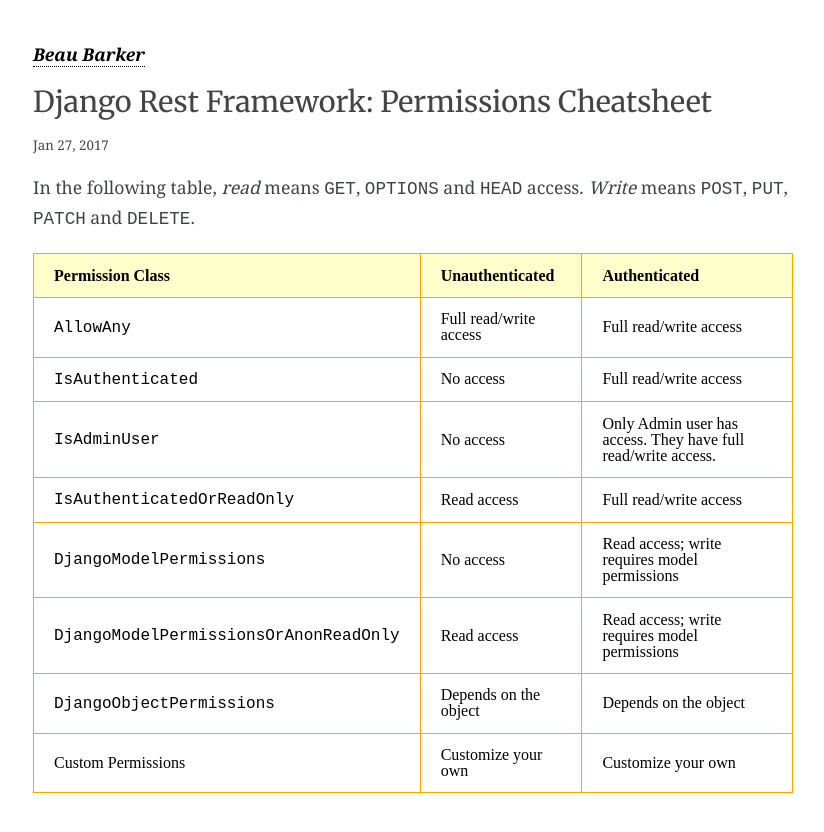
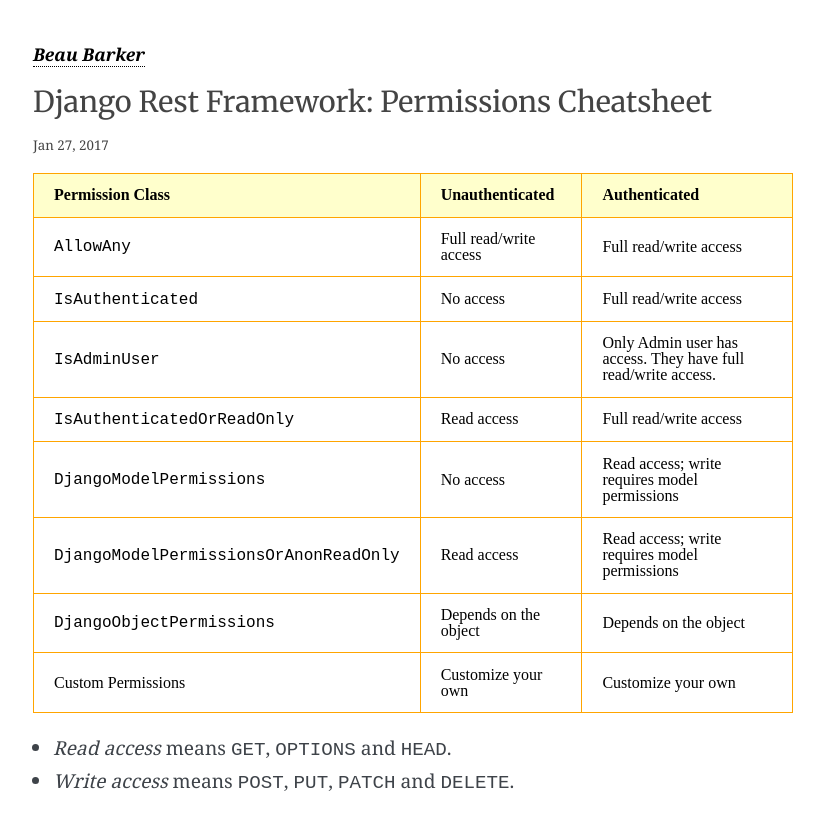
Before and after one commit to explodinglabs/explodinglabs.github.io, a Jekyll site: the page built from _posts/2017-01-27-drf-permissions-cheat-sheet.markdown, in a window 1280 px wide. Shown: the top 832 px of the page, without its empty margins (227-1051 px from the left). Built offline with Jekyll 4.4.1, drawn with Linux system fonts in a browser that asks for light colours; some web fonts are replaced; comment, search, counter and statistics services are not loaded.

Commit message:
Adjust drf permissions

```diff
--- a/_posts/2017-01-27-drf-permissions-cheat-sheet.markdown
+++ b/_posts/2017-01-27-drf-permissions-cheat-sheet.markdown
@@ -5,9 +5,6 @@
 permalink: /django/drf-permissions-cheatsheet
 comments: true
 ---
-
-In the following table, *read* means `GET`, `OPTIONS` and `HEAD` access.
-*Write* means `POST`, `PUT`, `PATCH` and `DELETE`.
 
 Permission Class                        | Unauthenticated           | Authenticated
 -|-
@@ -20,3 +17,6 @@
 `DjangoObjectPermissions`               | Depends on the object     | Depends on the object
 Custom Permissions                      | Customize your own        | Customize your own
 {:.mbtablestyle}
+
+- *Read access* means `GET`, `OPTIONS` and `HEAD`.
+- *Write access* means `POST`, `PUT`, `PATCH` and `DELETE`.
--- a/css/main.scss
+++ b/css/main.scss
@@ -267,6 +267,7 @@
 .mbtablestyle {
 
     border-collapse: collapse;
+    margin-bottom: $spacing-unit;
 
     th, td {
         text-align: left;
```
